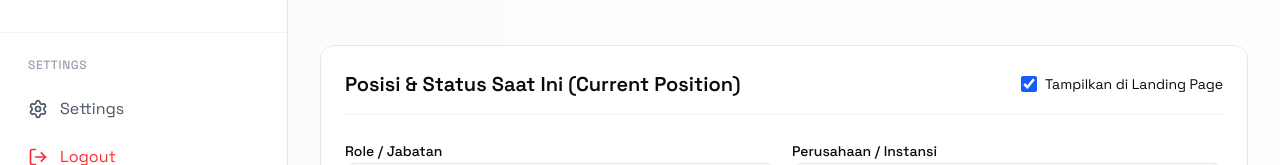
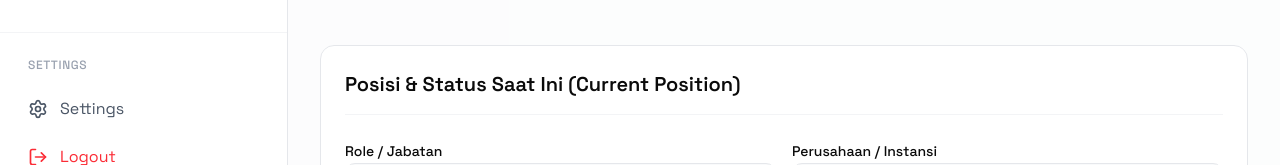
Before and after one commit to abimanyupewe/portofolio-nextjs, a Next.js app: page /admin/dashboard/profile in a window 1280 px wide. Shown: the part 607-772 px from the top of the page. Built offline with nearby package versions, Linux system fonts and the light colour scheme; no server answers; the database is empty.

Commit message:
refactor: remove active status toggle for current position in profile dashboard

```diff
--- a/app/(admin)/admin/dashboard/profile/page.tsx
+++ b/app/(admin)/admin/dashboard/profile/page.tsx
@@ -55,7 +55,6 @@ export default function ProfileSkillsPage() {
     const [posLocation, setPosLocation] = useState("Malang, Indonesia");
     const [posPeriod, setPosPeriod] = useState("2026 - Present");
     const [posDescription, setPosDescription] = useState("Mengembangkan automated testing, manual regression testing, dan pengujian kualitas sistem di Jagoan Hosting.");
-    const [posIsActive, setPosIsActive] = useState(true);
     const [savingPos, setSavingPos] = useState(false);
 
     // New/Edit Skill State
@@ -89,7 +88,6 @@ export default function ProfileSkillsPage() {
                     setPosLocation(pos.location || "Malang, Indonesia");
                     setPosPeriod(pos.period || "2026 - Present");
                     setPosDescription(pos.description || "");
-                    setPosIsActive(pos.is_active !== undefined ? pos.is_active : true);
                 }
             }
 
@@ -132,7 +130,7 @@ export default function ProfileSkillsPage() {
                 location: posLocation,
                 period: posPeriod,
                 description: posDescription,
-                is_active: posIsActive,
+                is_active: true,
             };
             const updated = await updateCurrentPosition(posData);
             setProfile(updated);
@@ -258,19 +256,10 @@ export default function ProfileSkillsPage() {
 
             {/* --- CURRENT POSITION SECTION --- */}
             <section className="bg-white dark:bg-zinc-900 p-6 rounded-xl border border-gray-200 dark:border-zinc-800 space-y-6">
-                <div className="flex items-center justify-between border-b border-gray-100 dark:border-zinc-800 pb-4">
+                <div className="border-b border-gray-100 dark:border-zinc-800 pb-4">
                     <h2 className="text-xl font-semibold dark:text-white">
                         Posisi & Status Saat Ini (Current Position)
                     </h2>
-                    <label className="flex items-center gap-2 cursor-pointer text-sm dark:text-gray-300">
-                        <input
-                            type="checkbox"
-                            checked={posIsActive}
-                            onChange={(e) => setPosIsActive(e.target.checked)}
-                            className="w-4 h-4 rounded border-gray-300 accent-blue-600"
-                        />
-                        <span>Tampilkan di Landing Page</span>
-                    </label>
                 </div>
 
                 <div className="grid grid-cols-1 md:grid-cols-2 gap-4">
```
